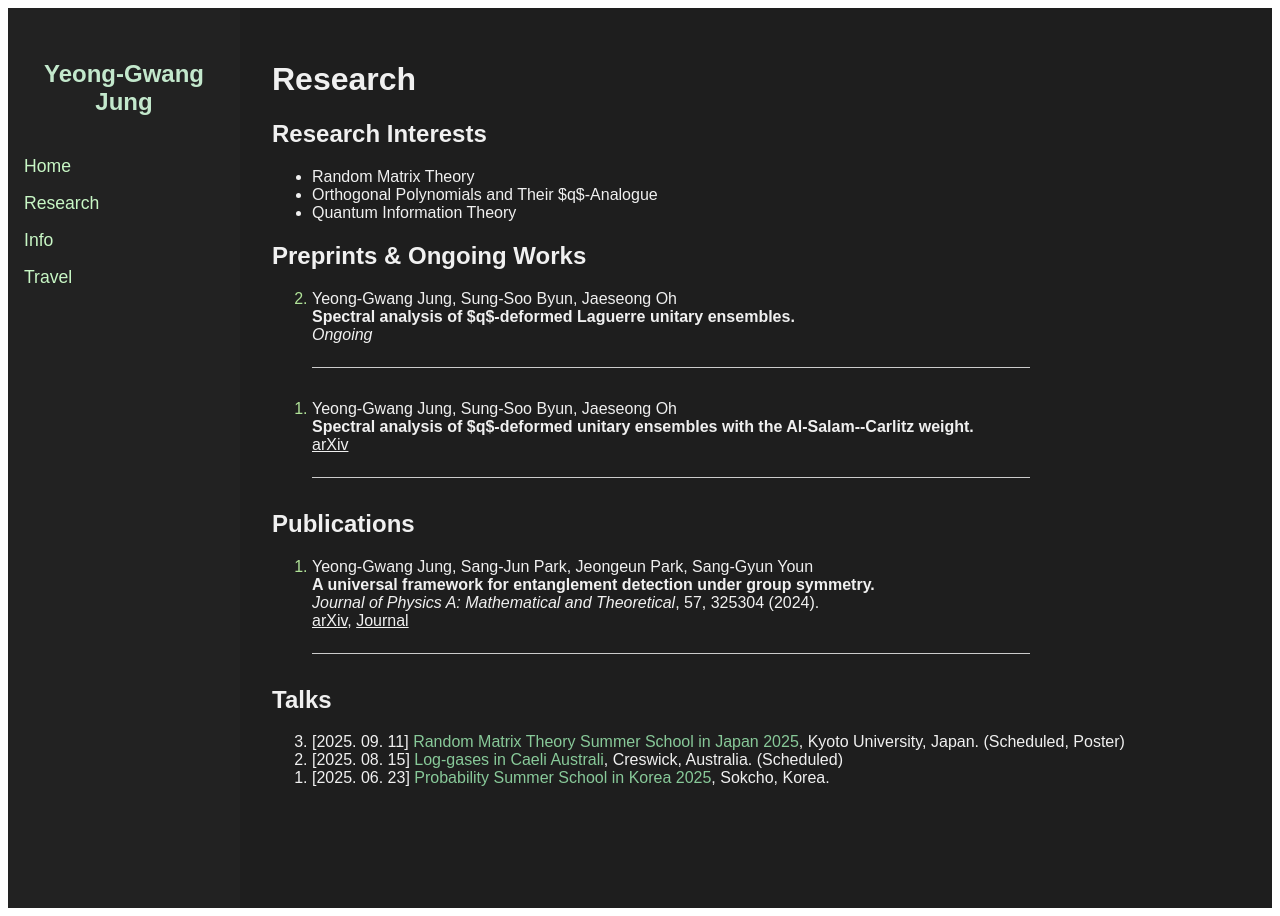
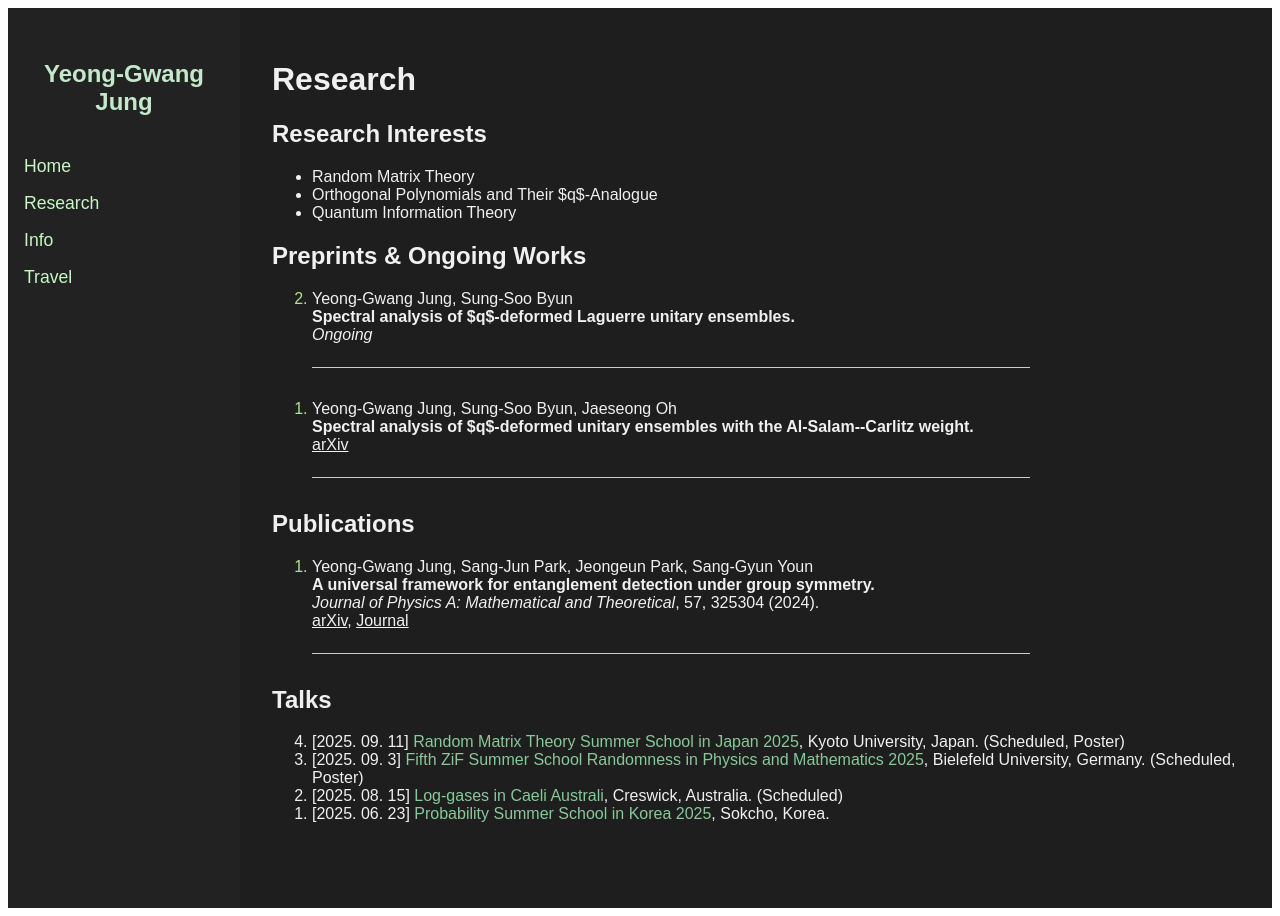
Before and after one commit to y-gJung/y-gJung.github.io, a Jekyll site: the page built from research.md, in a window 1280 px wide. Built offline with Jekyll 4.4.1, drawn with Linux system fonts in a browser that asks for light colours.

Commit message:
Update research.md

```diff
--- a/research.md
+++ b/research.md
@@ -13,7 +13,7 @@ title: Research
 ## Preprints & Ongoing Works
 <ol reversed class="paper-list">
   <li>
-    Yeong-Gwang Jung, Sung-Soo Byun, Jaeseong Oh <br>
+    Yeong-Gwang Jung, Sung-Soo Byun <br>
     <strong>Spectral analysis of <span>$q$</span>-deformed Laguerre unitary ensembles.</strong> <br>
     <em>Ongoing</em>
   </li>
@@ -41,6 +41,9 @@ title: Research
     [2025. 09. 11] <a href="https://benoitcollins.github.io/rmt2025/">Random Matrix Theory Summer School in Japan 2025</a>, Kyoto University, Japan. (Scheduled, Poster)
   </li>
   <li>
+    [2025. 09. 3] <a href="https://indico.physik.uni-bielefeld.de/event/220/overview">Fifth ZiF Summer School Randomness in Physics and Mathematics 2025</a>, Bielefeld University, Germany. (Scheduled, Poster)
+  </li>
+  <li>
   [2025. 08. 15] <a href="https://lica2025.github.io/">Log-gases in Caeli Australi</a>, Creswick, Australia. (Scheduled)
   </li>
   <li>
```
